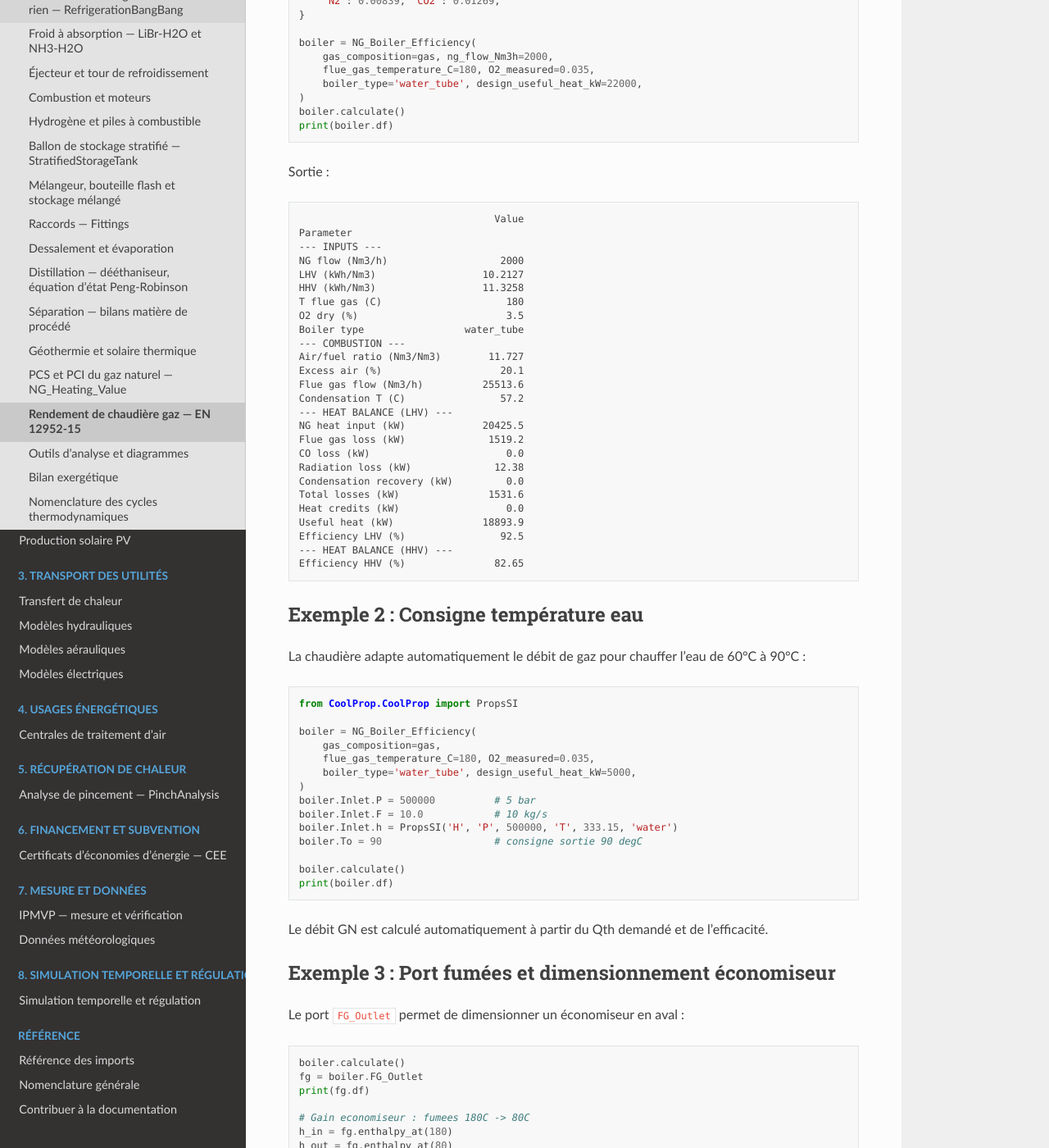
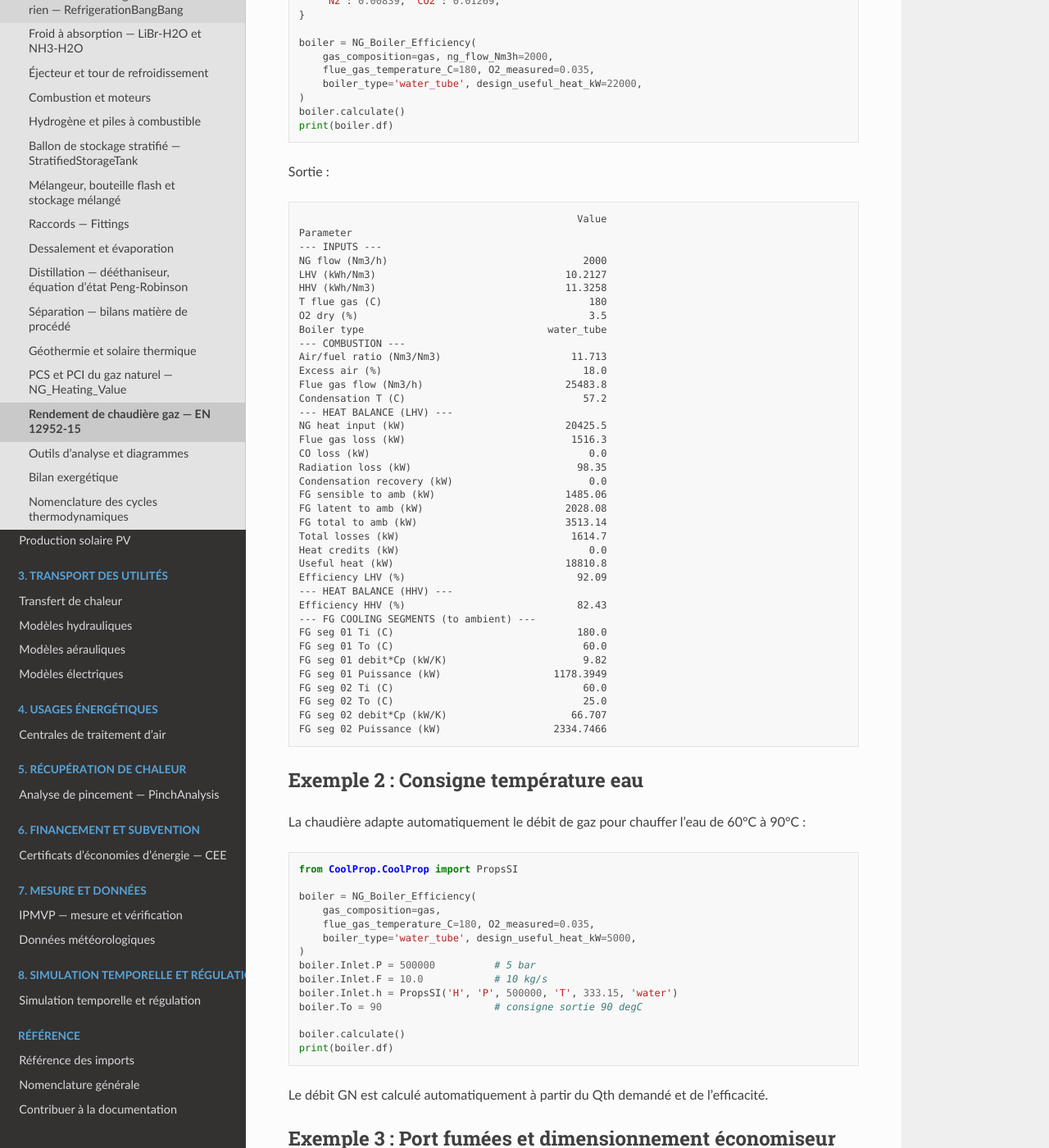
Before and after one commit to ZoheirHADID/EnergySystemModels-fr, a Sphinx documentation site: the page built from docs/source/002-thermodynamic_cycles/ng_boiler_efficiency.rst, in a window 1280 px wide and 1400 px high, scrolled down 997 px. Shown: the whole window at 82% size. Built offline with Sphinx 7.4.7 and the Read the Docs theme 3.1.0, drawn with Linux system fonts in a browser that asks for light colours.

Commit message:
doc(chaudiere, paroi): sortie EN 12952-15 rejouee (rayonnement 12,38 -> 98,35 kW) ; pieges de CompositeWall
- ng_boiler_efficiency.rst : exemple 1 rejoue avec le module courant (correctif
  du 27/10/2026, rayonnement exprime en MW) : rendement PCI 92,5 -> 92,09 %,
  PCS 82,65 -> 82,43 % ; segments de refroidissement des fumees ajoutes a la sortie.
- composite_wall_heat_transfer.rst : section « Pieges d'usage » deplacee depuis
  le handbook et verifiee sur le source (material prime sur conductivity, nom
  inconnu -> ValueError, lame d'air tabulee, pas de dimensionnement inverse,
  ordre des couches).

Co-Authored-By: Claude Opus 5.5 <noreply@anthropic.com>

```diff
--- a/docs/source/002-thermodynamic_cycles/ng_boiler_efficiency.rst
+++ b/docs/source/002-thermodynamic_cycles/ng_boiler_efficiency.rst
@@ -80,32 +80,44 @@ Sortie :
 
 .. code-block:: text
 
-                                     Value
+                                                   Value
     Parameter
     --- INPUTS ---
-    NG flow (Nm3/h)                   2000
-    LHV (kWh/Nm3)                  10.2127
-    HHV (kWh/Nm3)                  11.3258
-    T flue gas (C)                     180
-    O2 dry (%)                         3.5
-    Boiler type                 water_tube
+    NG flow (Nm3/h)                                 2000
+    LHV (kWh/Nm3)                                10.2127
+    HHV (kWh/Nm3)                                11.3258
+    T flue gas (C)                                   180
+    O2 dry (%)                                       3.5
+    Boiler type                               water_tube
     --- COMBUSTION ---
-    Air/fuel ratio (Nm3/Nm3)        11.727
-    Excess air (%)                    20.1
-    Flue gas flow (Nm3/h)          25513.6
-    Condensation T (C)                57.2
+    Air/fuel ratio (Nm3/Nm3)                      11.713
+    Excess air (%)                                  18.0
+    Flue gas flow (Nm3/h)                        25483.8
+    Condensation T (C)                              57.2
     --- HEAT BALANCE (LHV) ---
-    NG heat input (kW)             20425.5
-    Flue gas loss (kW)              1519.2
-    CO loss (kW)                       0.0
-    Radiation loss (kW)              12.38
-    Condensation recovery (kW)         0.0
-    Total losses (kW)               1531.6
-    Heat credits (kW)                  0.0
-    Useful heat (kW)               18893.9
-    Efficiency LHV (%)                92.5
+    NG heat input (kW)                           20425.5
+    Flue gas loss (kW)                            1516.3
+    CO loss (kW)                                     0.0
+    Radiation loss (kW)                            98.35
+    Condensation recovery (kW)                       0.0
+    FG sensible to amb (kW)                      1485.06
+    FG latent to amb (kW)                        2028.08
+    FG total to amb (kW)                         3513.14
+    Total losses (kW)                             1614.7
+    Heat credits (kW)                                0.0
+    Useful heat (kW)                             18810.8
+    Efficiency LHV (%)                             92.09
     --- HEAT BALANCE (HHV) ---
-    Efficiency HHV (%)               82.65
+    Efficiency HHV (%)                             82.43
+    --- FG COOLING SEGMENTS (to ambient) ---
+    FG seg 01 Ti (C)                               180.0
+    FG seg 01 To (C)                                60.0
+    FG seg 01 debit*Cp (kW/K)                       9.82
+    FG seg 01 Puissance (kW)                   1178.3949
+    FG seg 02 Ti (C)                                60.0
+    FG seg 02 To (C)                                25.0
+    FG seg 02 debit*Cp (kW/K)                     66.707
+    FG seg 02 Puissance (kW)                   2334.7466
 
 Exemple 2 : Consigne température eau
 -------------------------------------
```
Also changed, not shown: docs/source/001-heat_transfer/composite_wall_heat_transfer.rst (+15 -0 lines).
